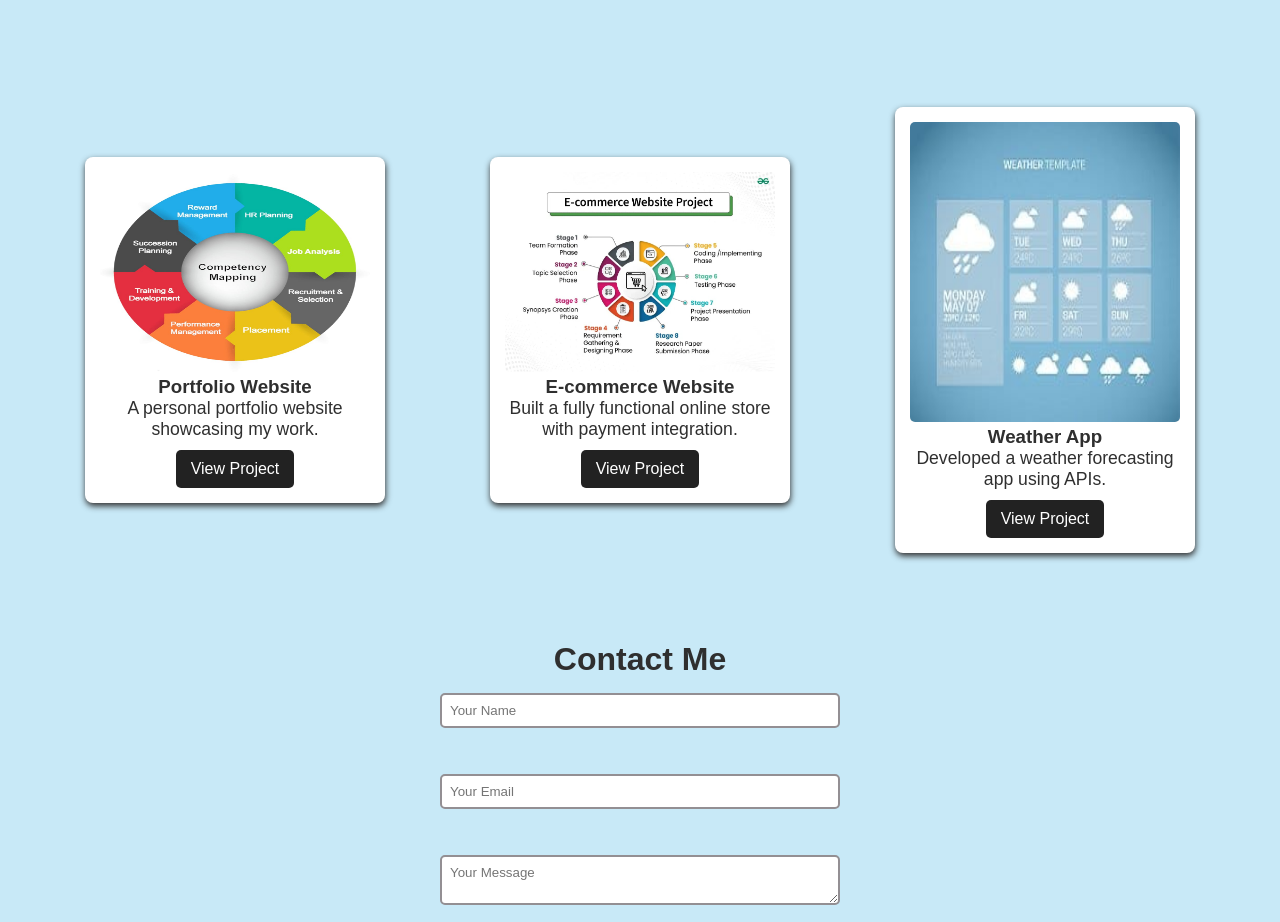
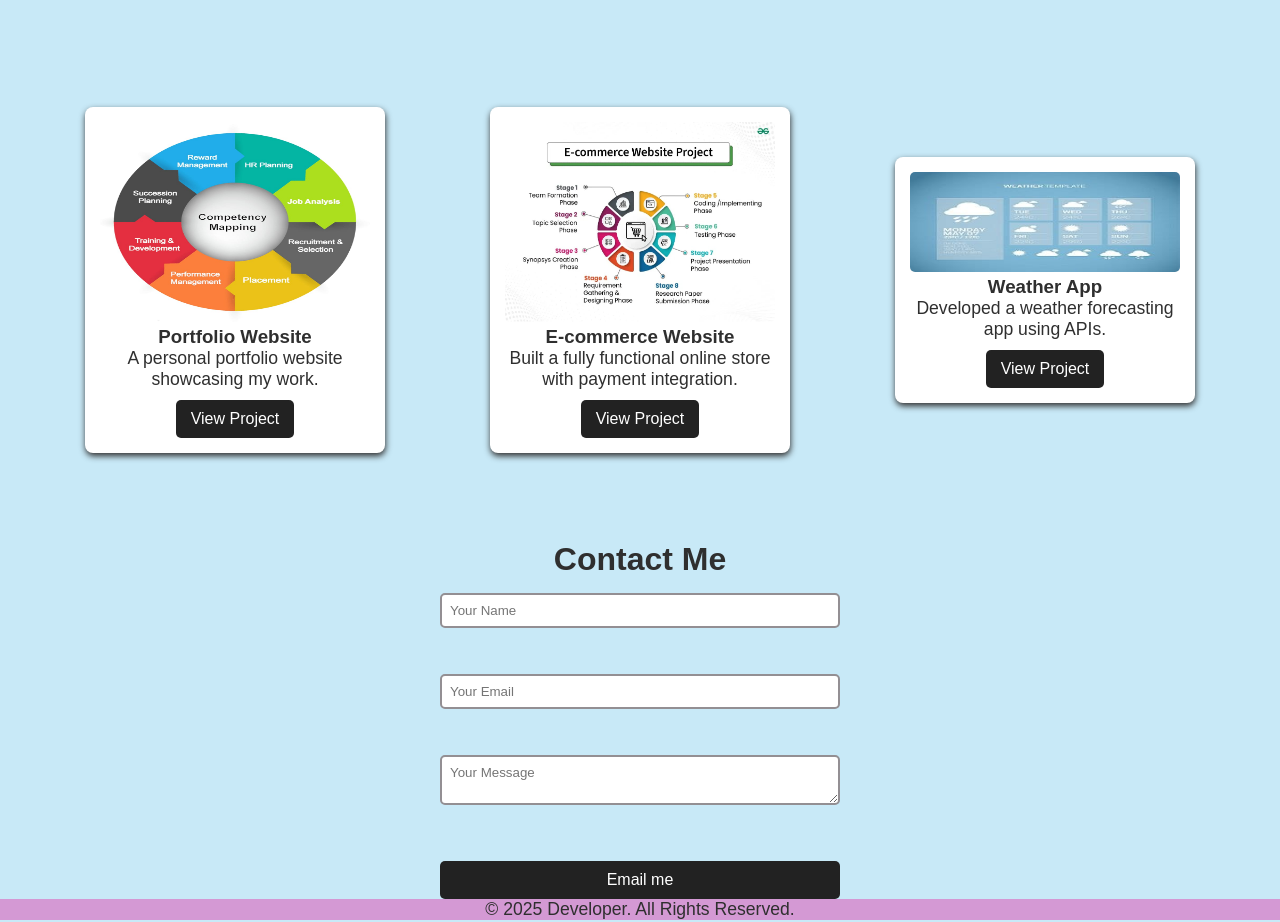
Before and after one commit to Saisrivalli19/My-Portfolio, a plain HTML site: page index.html in a window 1280 px wide. Shown: the part 960-1882 px from the top of the page. Drawn offline with Linux system fonts and the light colour scheme.

Commit message:
Update index.html

```diff
--- a/index.html
+++ b/index.html
@@ -78,7 +78,7 @@
                 <a class="btn" href="project2.html" class="btn">View Project</a>
             </div>
             <div class="project-card">
-                <img src="project3.jpg" alt="Weather App" width=400 height=300>
+                <img src="project3.jpg" alt="Weather App" width=200 height=100>
                 <h3>Weather App</h3>
                 <p>Developed a weather forecasting app using APIs.</p>
                 <a href="project3.html" class="btn">View Project</a>
```
